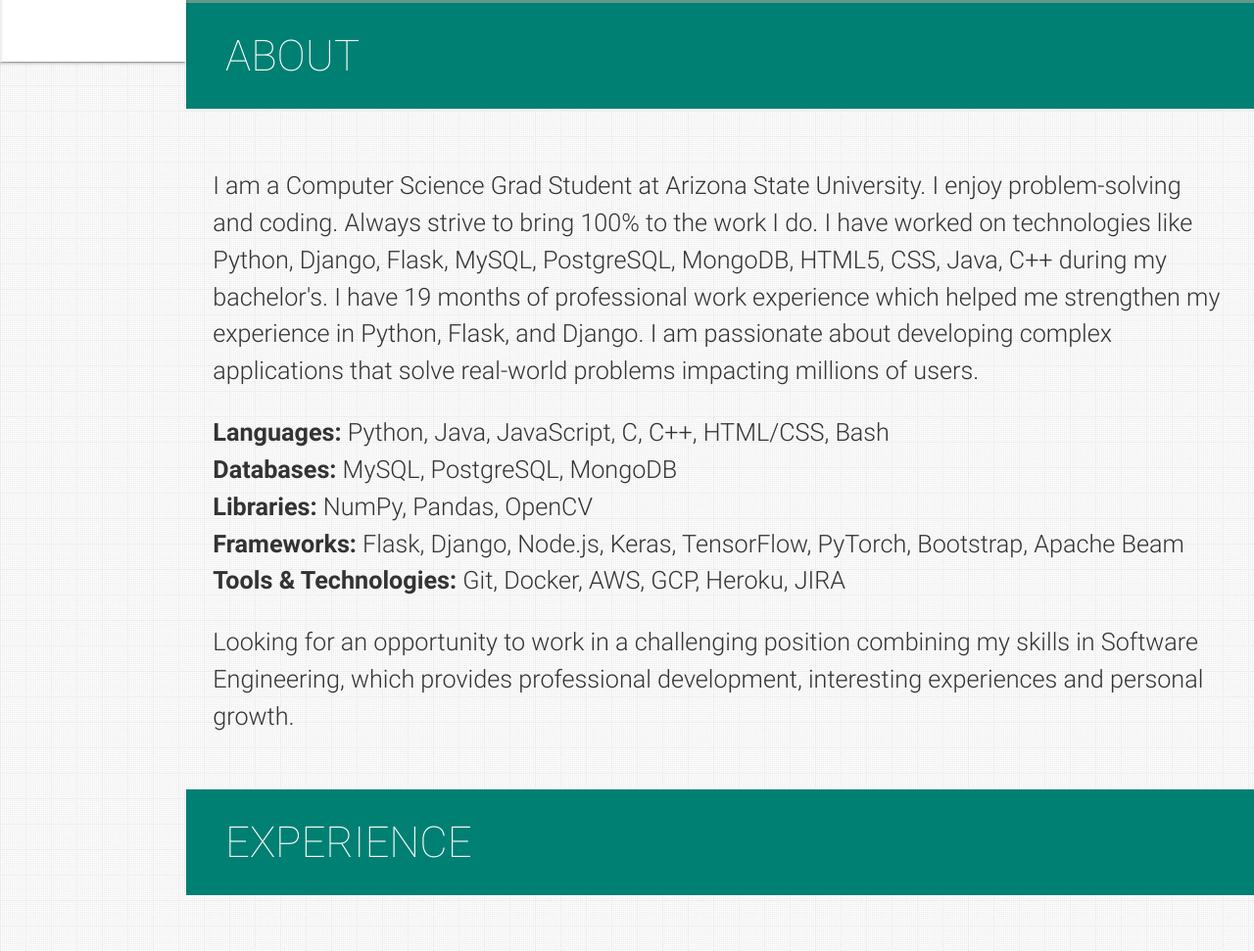
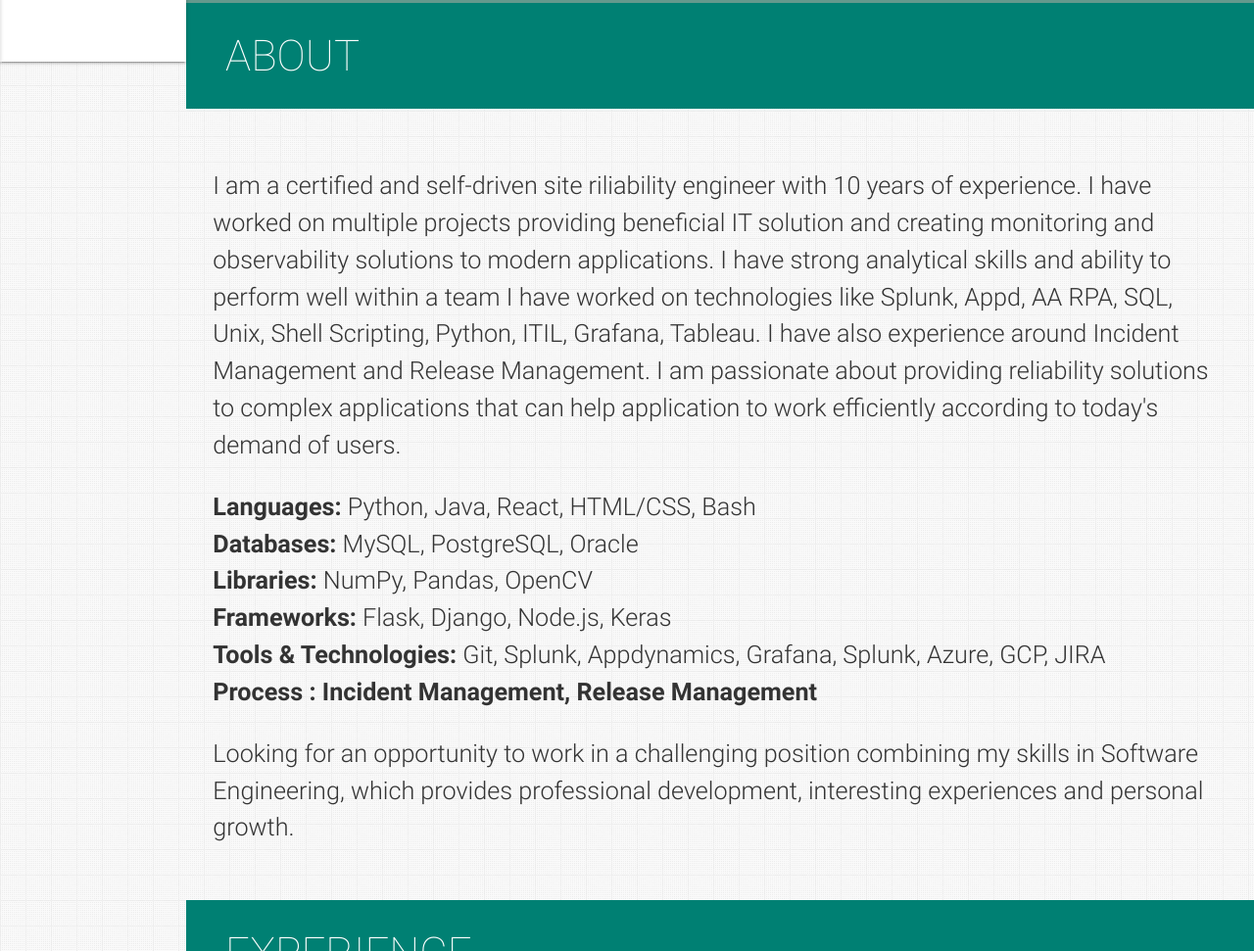
Before and after one commit to manish007g/manish007g.github.io, a plain HTML site: page index.html in a window 1280 px wide. Shown: the part 797-1768 px from the top of the page at 98% size. Drawn offline with nearby package versions, Linux system fonts and the light colour scheme.

Commit message:
Update index.html

```diff
--- a/index.html
+++ b/index.html
@@ -255,24 +255,26 @@
       <div class="container flow-text">
         <!-- <blockquote>
           <h2>
-            A Software Developer with a passion for Backend Development and Artificial Intelligence.
+            A Senior Software Developer with vast experience of Application Support, Observability and Bussiness Reporting .
 
           </h2>
         </blockquote> -->
         <p>
-          I am a Computer Science Grad Student at Arizona State University. I enjoy problem-solving and coding. Always strive to bring 100% to the work I do.
+          I am a certified and self-driven site riliability engineer with 10 years of experience. I have worked on multiple projects providing beneficial IT solution and creating
+          monitoring and observability solutions to modern applications. I have strong analytical skills and ability to perform well within a team
 
-          I have worked on technologies like Python, Django, Flask, MySQL, PostgreSQL, MongoDB, HTML5, CSS, Java, C++ during my bachelor's. I have 19 months of professional work experience which helped me strengthen my experience in Python, Flask, and Django.
-
-          I am passionate about developing complex applications that solve real-world problems impacting millions of users.
+          I have worked on technologies like Splunk, Appd, AA RPA, SQL, Unix, Shell Scripting, Python, ITIL, Grafana, Tableau. I have also experience around Incident Management
+          and Release Management.
+          I am passionate about providing reliability solutions to complex applications that can help application to work efficiently according to today's demand of users.
         </p>
         <p>
           <ul>
-            <li><b>Languages:</b> Python, Java, JavaScript, C, C++, HTML/CSS, Bash</li>
-            <li><b>Databases:</b> MySQL, PostgreSQL, MongoDB</li>
+            <li><b>Languages:</b> Python, Java, React, HTML/CSS, Bash</li>
+            <li><b>Databases:</b> MySQL, PostgreSQL, Oracle</li>
             <li><b>Libraries:</b> NumPy, Pandas, OpenCV</li>
-            <li><b>Frameworks:</b> Flask, Django, Node.js, Keras, TensorFlow, PyTorch, Bootstrap, Apache Beam</li>
-            <li><b>Tools & Technologies:</b> Git, Docker, AWS, GCP, Heroku, JIRA</li>
+            <li><b>Frameworks:</b> Flask, Django, Node.js, Keras</li>
+            <li><b>Tools & Technologies:</b> Git, Splunk, Appdynamics, Grafana, Splunk, Azure, GCP, JIRA</li>
+            <li><b>Process :  Incident Management, Release Management</b></li>
           </ul>
 
         </p>
```
